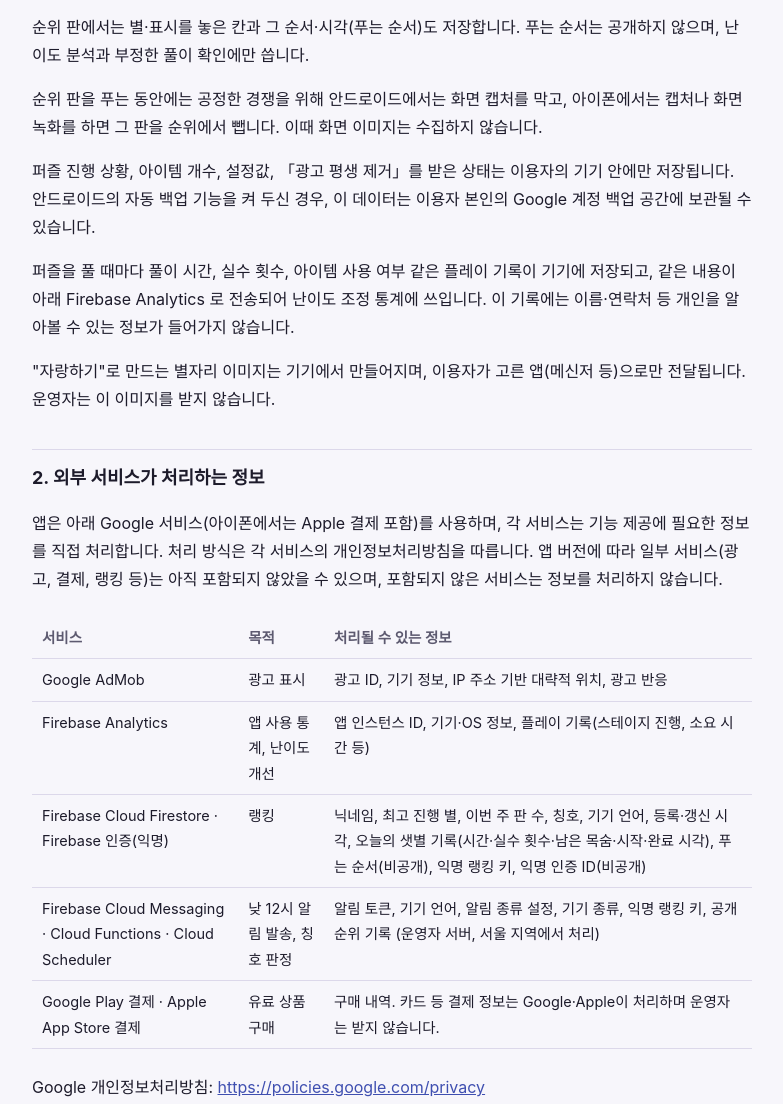
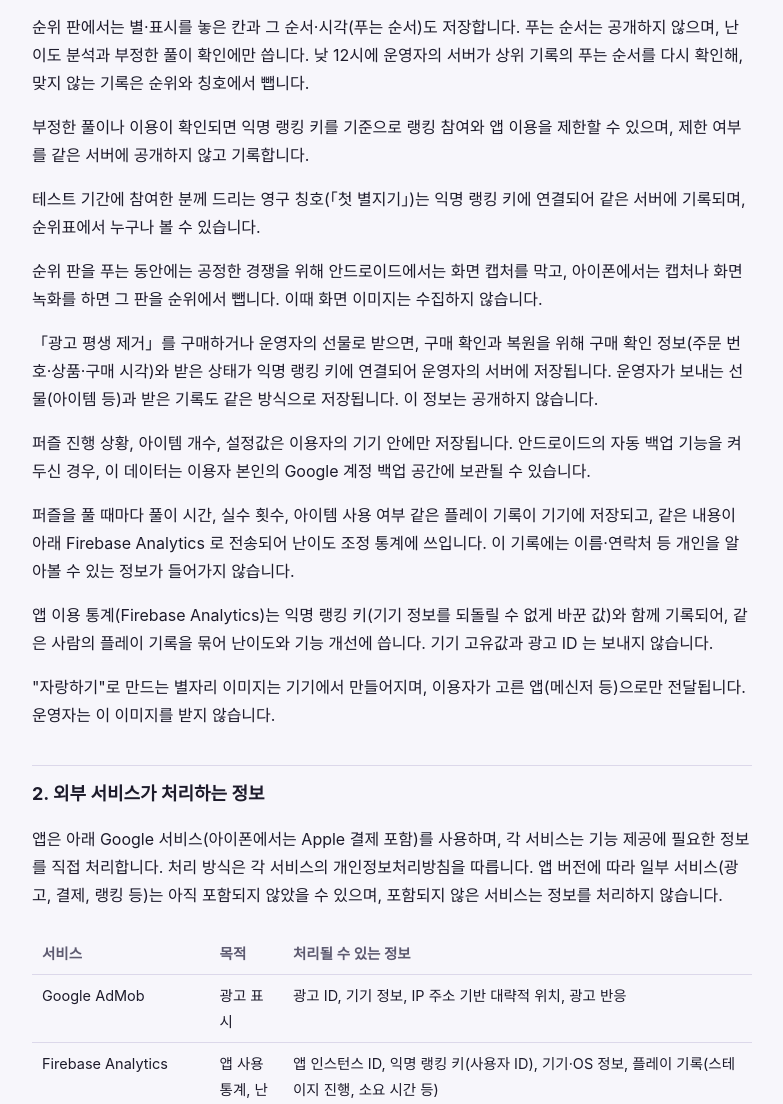
Before and after one commit to theo-studio/theo-studio.github.io, a plain HTML site: page starnight/privacy/index.html in a window 1280 px wide. Shown: the part 922-2026 px from the top of the page, without its empty margins (248-1031 px from the left). Drawn offline with Linux system fonts and the light colour scheme.

Commit message:
별 잇는 밤 개인정보처리방침: 통계에 익명 랭킹 키(사용자 ID) 연결, 랭킹에서 숨기기, 상위 기록 재확인·이용 제한, 영구 칭호, 구매·선물 상태 서버 저장 (시행 2026-11-11, 0.2.6)

```diff
--- a/starnight/privacy/index.html
+++ b/starnight/privacy/index.html
@@ -25,22 +25,26 @@
 <body>
 <main>
   <h1>별 잇는 밤 개인정보처리방침</h1>
-  <p class="meta">시행일: 2026년 11월 4일 · 운영자: theo studio games</p>
+  <p class="meta">시행일: 2026년 11월 11일 · 운영자: theo studio games</p>
 
   <p>theo studio games(이하 "운영자")는 퍼즐 게임 「별 잇는 밤」(이하 "앱")을 이용하는 분의 개인정보를 소중히 다룹니다. 이 방침은 앱이 어떤 정보를 어떻게 다루는지 설명합니다.</p>
 
   <h2>1. 운영자가 직접 수집하는 정보</h2>
   <p>앱에는 회원가입이 없으며, 운영자는 이름·전화번호·이메일 등 개인을 알아볼 수 있는 정보를 직접 수집하지 않습니다.</p>
   <p>앱을 처음 실행하면 랭킹에 자동으로 참여하며, 이때 무작위 닉네임(영문·숫자 6자리)이 정해집니다. 닉네임은 프로필에서 언제든 바꿀 수 있으며, 실명 등 개인을 알아볼 수 있는 내용을 넣지 않기를 권합니다.</p>
-  <p>랭킹을 위해 닉네임, 최고 진행 별 번호, 이번 주에 처음 푼 판 수, 프로필에서 고른 칭호, 기기 언어, 등록·갱신 시각, 익명 랭킹 키가 운영자의 Firebase(Cloud Firestore) 서버에 저장되며, 이 항목들은 순위표에서 누구나 볼 수 있습니다. 익명 랭킹 키는 기기에서 만든 값을 되돌릴 수 없게 변환(해시)한 형태로만 공개됩니다. 기기 식별값 원본과 광고 ID는 전송하지 않습니다.</p>
+  <p>랭킹을 위해 닉네임, 최고 진행 별 번호, 이번 주에 처음 푼 판 수, 프로필에서 고른 칭호, 랭킹에서 숨기기 여부, 기기 언어, 등록·갱신 시각, 익명 랭킹 키가 운영자의 Firebase(Cloud Firestore) 서버에 저장되며, 이 항목들은 순위표에서 누구나 볼 수 있습니다. 익명 랭킹 키는 기기에서 만든 값을 되돌릴 수 없게 변환(해시)한 형태로만 공개됩니다. 기기 식별값 원본과 광고 ID는 전송하지 않습니다.</p>
   <p>기록이 내 기기의 것임을 확인하기 위해 Firebase 익명 인증 ID를 쓰며, 이 값은 공개되지 않는 곳에만 보관합니다. 이전 버전(0.1.8 이하)에서 만든 기록에는 익명 인증 ID가 순위표 문서에 남아 있을 수 있으며, 순차적으로 지웁니다.</p>
   <p>「오늘의 샛별」에 도전하면 시작·완료 시각, 걸린 시간, 실수 횟수, 남은 목숨이 같은 서버에 저장됩니다. 닉네임, 기록, 완료 시각은 그날의 순위표에 공개되며, 시작 시각은 본인만 볼 수 있습니다.</p>
   <p>매일 낮 12시에 운영자의 서버가 공개된 순위 기록을 바탕으로 칭호(북극성·달 등)를 정하고, 칭호를 받은 기록의 익명 랭킹 키와 해당 판 날짜를 공개 칭호 문서에 저장합니다. 칭호는 순위표에서 누구나 볼 수 있습니다.</p>
   <p>새 샛별·칭호 알림을 켜면, 알림을 보내기 위해 기기의 알림 토큰(Firebase Cloud Messaging 토큰), 기기 언어, 켜 둔 알림 종류, 기기 종류(안드로이드·아이폰)가 익명 랭킹 키에 연결되어 같은 서버에 저장됩니다. 이 정보는 공개하지 않으며 하루 한 번 낮 12시 알림을 보내는 데에만 씁니다. 광고나 홍보 알림은 보내지 않습니다.</p>
-  <p>순위 판에서는 별·표시를 놓은 칸과 그 순서·시각(푸는 순서)도 저장합니다. 푸는 순서는 공개하지 않으며, 난이도 분석과 부정한 풀이 확인에만 씁니다.</p>
+  <p>순위 판에서는 별·표시를 놓은 칸과 그 순서·시각(푸는 순서)도 저장합니다. 푸는 순서는 공개하지 않으며, 난이도 분석과 부정한 풀이 확인에만 씁니다. 낮 12시에 운영자의 서버가 상위 기록의 푸는 순서를 다시 확인해, 맞지 않는 기록은 순위와 칭호에서 뺍니다.</p>
+  <p>부정한 풀이나 이용이 확인되면 익명 랭킹 키를 기준으로 랭킹 참여와 앱 이용을 제한할 수 있으며, 제한 여부를 같은 서버에 공개하지 않고 기록합니다.</p>
+  <p>테스트 기간에 참여한 분께 드리는 영구 칭호(「첫 별지기」)는 익명 랭킹 키에 연결되어 같은 서버에 기록되며, 순위표에서 누구나 볼 수 있습니다.</p>
   <p>순위 판을 푸는 동안에는 공정한 경쟁을 위해 안드로이드에서는 화면 캡처를 막고, 아이폰에서는 캡처나 화면 녹화를 하면 그 판을 순위에서 뺍니다. 이때 화면 이미지는 수집하지 않습니다.</p>
-  <p>퍼즐 진행 상황, 아이템 개수, 설정값, 「광고 평생 제거」를 받은 상태는 이용자의 기기 안에만 저장됩니다. 안드로이드의 자동 백업 기능을 켜 두신 경우, 이 데이터는 이용자 본인의 Google 계정 백업 공간에 보관될 수 있습니다.</p>
+  <p>「광고 평생 제거」를 구매하거나 운영자의 선물로 받으면, 구매 확인과 복원을 위해 구매 확인 정보(주문 번호·상품·구매 시각)와 받은 상태가 익명 랭킹 키에 연결되어 운영자의 서버에 저장됩니다. 운영자가 보내는 선물(아이템 등)과 받은 기록도 같은 방식으로 저장됩니다. 이 정보는 공개하지 않습니다.</p>
+  <p>퍼즐 진행 상황, 아이템 개수, 설정값은 이용자의 기기 안에만 저장됩니다. 안드로이드의 자동 백업 기능을 켜 두신 경우, 이 데이터는 이용자 본인의 Google 계정 백업 공간에 보관될 수 있습니다.</p>
   <p>퍼즐을 풀 때마다 풀이 시간, 실수 횟수, 아이템 사용 여부 같은 플레이 기록이 기기에 저장되고, 같은 내용이 아래 Firebase Analytics 로 전송되어 난이도 조정 통계에 쓰입니다. 이 기록에는 이름·연락처 등 개인을 알아볼 수 있는 정보가 들어가지 않습니다.</p>
+  <p>앱 이용 통계(Firebase Analytics)는 익명 랭킹 키(기기 정보를 되돌릴 수 없게 바꾼 값)와 함께 기록되어, 같은 사람의 플레이 기록을 묶어 난이도와 기능 개선에 씁니다. 기기 고유값과 광고 ID 는 보내지 않습니다.</p>
   <p>"자랑하기"로 만드는 별자리 이미지는 기기에서 만들어지며, 이용자가 고른 앱(메신저 등)으로만 전달됩니다. 운영자는 이 이미지를 받지 않습니다.</p>
 
   <h2>2. 외부 서비스가 처리하는 정보</h2>
@@ -50,10 +54,10 @@
     <thead><tr><th>서비스</th><th>목적</th><th>처리될 수 있는 정보</th></tr></thead>
     <tbody>
       <tr><td>Google AdMob</td><td>광고 표시</td><td>광고 ID, 기기 정보, IP 주소 기반 대략적 위치, 광고 반응</td></tr>
-      <tr><td>Firebase Analytics</td><td>앱 사용 통계, 난이도 개선</td><td>앱 인스턴스 ID, 기기·OS 정보, 플레이 기록(스테이지 진행, 소요 시간 등)</td></tr>
-      <tr><td>Firebase Cloud Firestore · Firebase 인증(익명)</td><td>랭킹</td><td>닉네임, 최고 진행 별, 이번 주 판 수, 칭호, 기기 언어, 등록·갱신 시각, 오늘의 샛별 기록(시간·실수 횟수·남은 목숨·시작·완료 시각), 푸는 순서(비공개), 익명 랭킹 키, 익명 인증 ID(비공개)</td></tr>
+      <tr><td>Firebase Analytics</td><td>앱 사용 통계, 난이도 개선</td><td>앱 인스턴스 ID, 익명 랭킹 키(사용자 ID), 기기·OS 정보, 플레이 기록(스테이지 진행, 소요 시간 등)</td></tr>
+      <tr><td>Firebase Cloud Firestore · Firebase 인증(익명)</td><td>랭킹</td><td>닉네임, 최고 진행 별, 이번 주 판 수, 칭호, 기기 언어, 등록·갱신 시각, 오늘의 샛별 기록(시간·실수 횟수·남은 목숨·시작·완료 시각), 푸는 순서(비공개), 랭킹에서 숨기기 여부, 영구 칭호, 이용 제한 여부(비공개), 구매·선물 받은 상태(비공개), 익명 랭킹 키, 익명 인증 ID(비공개)</td></tr>
       <tr><td>Firebase Cloud Messaging · Cloud Functions · Cloud Scheduler</td><td>낮 12시 알림 발송, 칭호 판정</td><td>알림 토큰, 기기 언어, 알림 종류 설정, 기기 종류, 익명 랭킹 키, 공개 순위 기록 (운영자 서버, 서울 지역에서 처리)</td></tr>
-      <tr><td>Google Play 결제 · Apple App Store 결제</td><td>유료 상품 구매</td><td>구매 내역. 카드 등 결제 정보는 Google·Apple이 처리하며 운영자는 받지 않습니다.</td></tr>
+      <tr><td>Google Play 결제 · Apple App Store 결제</td><td>유료 상품 구매</td><td>구매 내역, 구매 확인 정보(운영자 서버에서 확인). 카드 등 결제 정보는 Google·Apple이 처리하며 운영자는 받지 않습니다.</td></tr>
     </tbody>
   </table>
   </div>
@@ -72,6 +76,7 @@
   <h2>4. 보관 기간과 삭제</h2>
   <p>기기에 저장된 데이터는 앱을 삭제하면 함께 삭제됩니다. 외부 서비스가 처리한 정보의 보관 기간은 각 서비스의 정책을 따릅니다. 통계 데이터 삭제를 원하시면 아래 연락처로 요청해 주세요.</p>
   <p>랭킹 기록은 삭제를 요청하실 때까지 보관됩니다. 순위표와 「오늘의 샛별」 기록을 지우려면 앱의 설정 → 내 정보 → 내 프로필 → 「기록 삭제 요청」을 누르거나 아래 연락처로 요청해 주세요. 확인 후 지체 없이 삭제합니다. 앱을 삭제해도 서버의 랭킹 기록은 남습니다.</p>
+  <p>랭킹에서 숨기기를 켜면 순위표에 닉네임과 기록이 보이지 않습니다. 숨기는 동안에는 칭호를 받지 않으며, 기록은 서버에 그대로 남습니다. 기록을 지우려면 기록 삭제 요청을 해 주세요.</p>
   <p>알림 토큰은 앱의 설정 → 알림에서 알림을 끄면 더 이상 쓰지 않으며, 알림을 끄거나 앱을 삭제해 토큰이 무효가 되면 다음 발송 때 서버에서 자동으로 지웁니다. 기록 삭제를 요청하시면 알림 정보도 함께 지웁니다.</p>
 
   <h2>5. 아동의 개인정보</h2>
```
